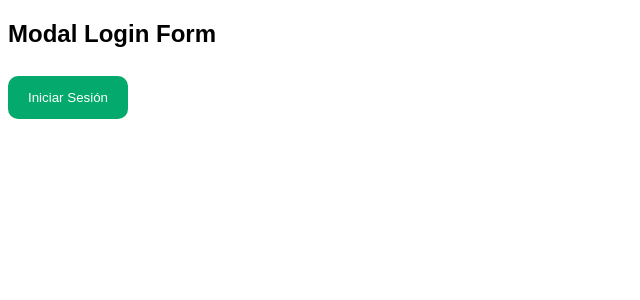
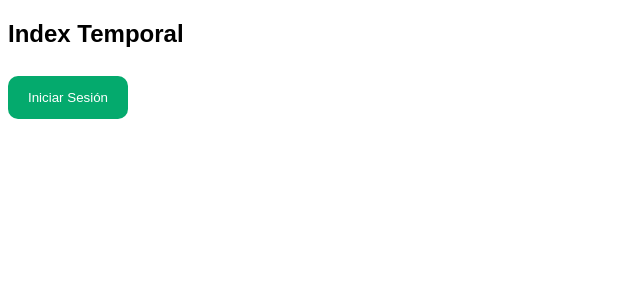
Before and after one commit to aapanco77/numanback, a Django app: page / in a window 1280 px wide. Shown: the top 300 px of the page, without its empty margins (0-640 px from the left). Run offline with Django 4.2, Linux system fonts and the light colour scheme.

Commit message:
:fire: Arregaldo index

```diff
--- a/templates/index/login.html
+++ b/templates/index/login.html
@@ -126,7 +126,7 @@ span.psw {
 </head>
 <body>
 
-<h2>Modal Login Form</h2>
+<h2>Index Temporal</h2>
 
 <button onclick="document.getElementById('id01').style.display='block'" style="width:auto;">Iniciar Sesión</button>
 
```
